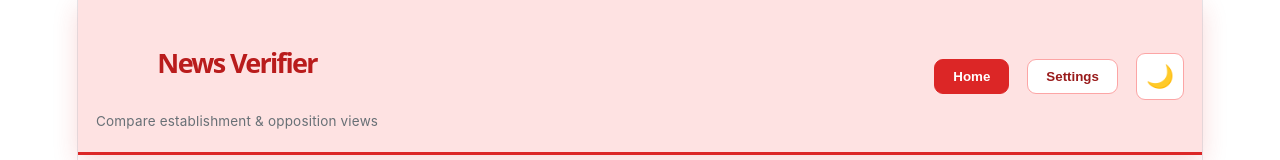
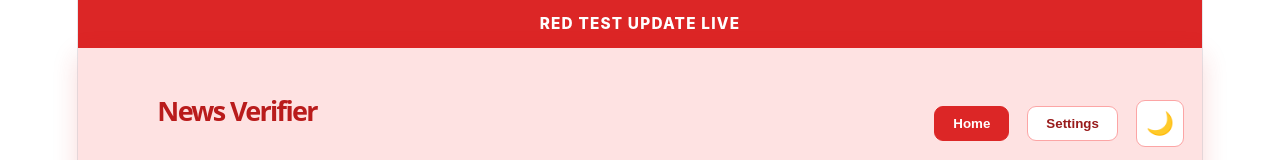
Before and after one commit to beqa47/news-verifier, a React (Vite) app: page / in a window 1280 px wide. Shown: the top 160 px of the page. Built offline with nearby package versions, Linux system fonts and the light colour scheme.

Commit message:
Add visible red update banner

```diff
--- a/src/App.tsx
+++ b/src/App.tsx
@@ -42,6 +42,7 @@ function App() {
 
   return (
     <div className={`app ${darkMode ? 'dark' : 'light'}`}>
+      <div className="update-proof-banner">RED TEST UPDATE LIVE</div>
       <nav className="navbar">
         <div className="navbar-container">
           <div className="navbar-brand">
```
